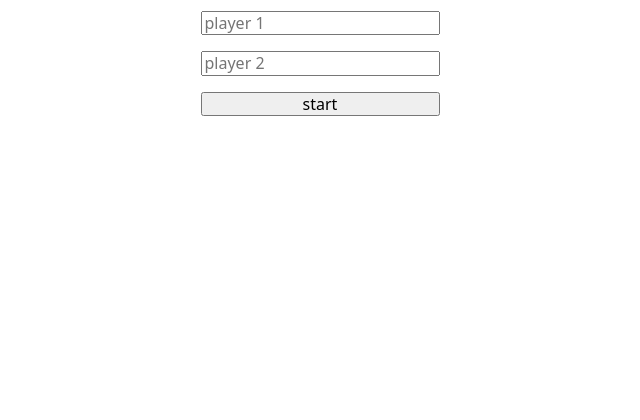
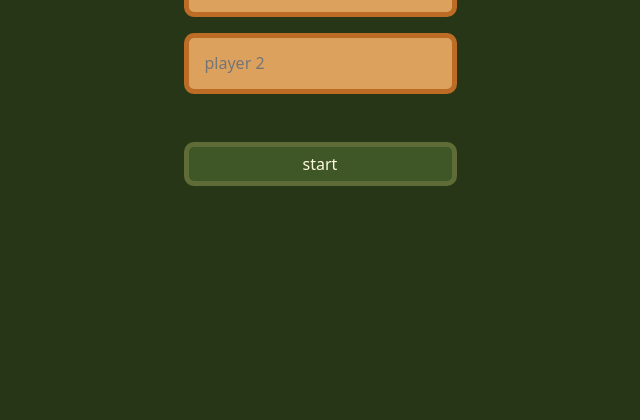
Before and after one commit to nataliewxngg/tic-tac-toe, a plain HTML site: page index.html in a window 1280 px wide. Shown: the part 380-800 px from the top of the page, without its empty margins (320-960 px from the left). Drawn offline with nearby package versions, Linux system fonts and the light colour scheme.

Commit message:
Style main menu

```diff
--- a/styles.css
+++ b/styles.css
@@ -1,6 +1,14 @@
 :root {
     font-family: "Inter", sans-serif;
     font-weight: 600;
+
+    --button-rad: 10px;
+    --primary-background: #283618;
+    --primary-color: #606c38;
+    --primary-shadow: #3f5626;
+    --secondary-bg: #dda15e;
+    --secondary-color: #bc6c25;
+    --accent-color: #fefae0;
 }
 
 body {
@@ -8,10 +16,11 @@ body {
     min-height: 100vh;
     justify-content: center;
     align-items: center;
-
-    display: flex;
     flex-direction: column;
     gap: 2rem;
+
+    background-color: var(--primary-background);
+    color: var(--accent-color);
 }
 
 /* header styles */
@@ -25,6 +34,34 @@ form {
     display: flex;
     flex-direction: column;
     gap: 1rem;
+}
+
+form input {
+    background-color: var(--secondary-bg);
+    border: 5px solid var(--secondary-color);
+
+    outline: none;
+    border-radius: var(--button-rad);
+    padding: 1rem;
+}
+
+form input:first-child { margin-top: 1rem; }
+
+form button {
+    background-color: var(--primary-shadow);
+    border: 5px solid var(--primary-color);
+    border-radius: var(--button-rad);
+    color: var(--accent-color);
+
+    padding: 0.5rem 1rem;
+    margin-top: 2rem;
+
+    transition: 800ms;
+}
+
+form button:hover {
+    background-color: var(--primary-color);
+    border-color: var(--primary-shadow);
 }
 
 /* main styles */
```
